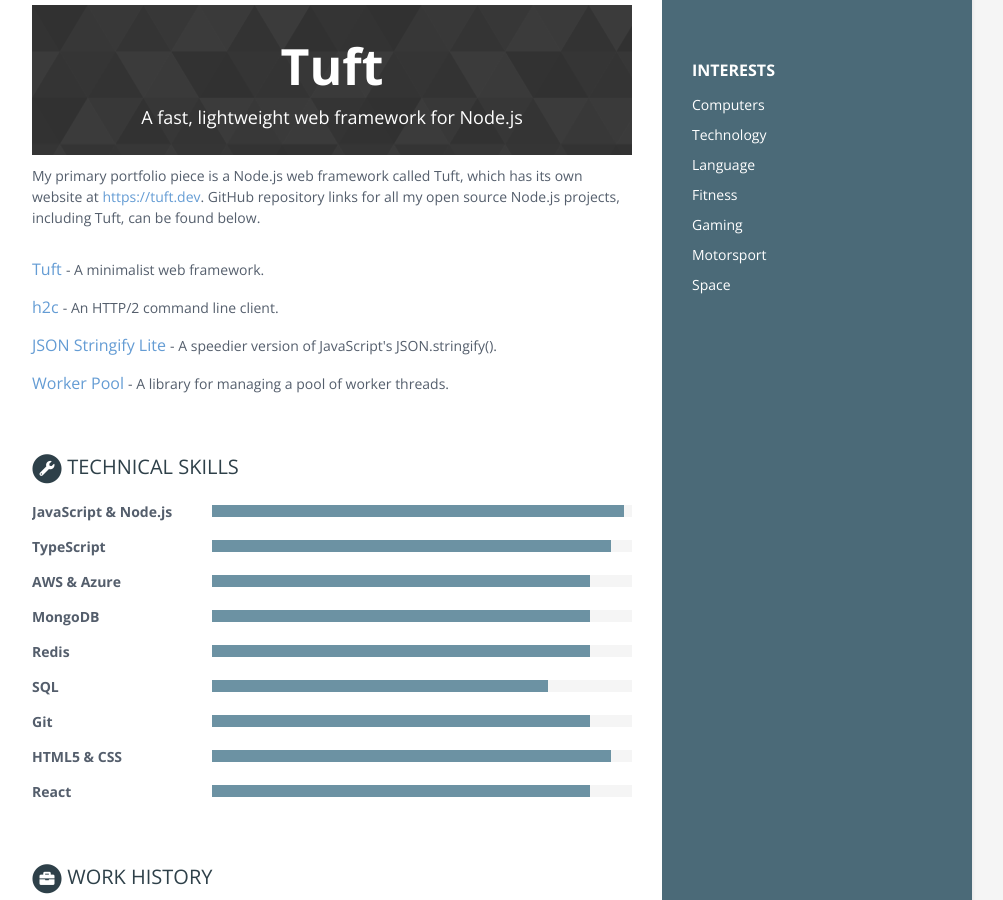
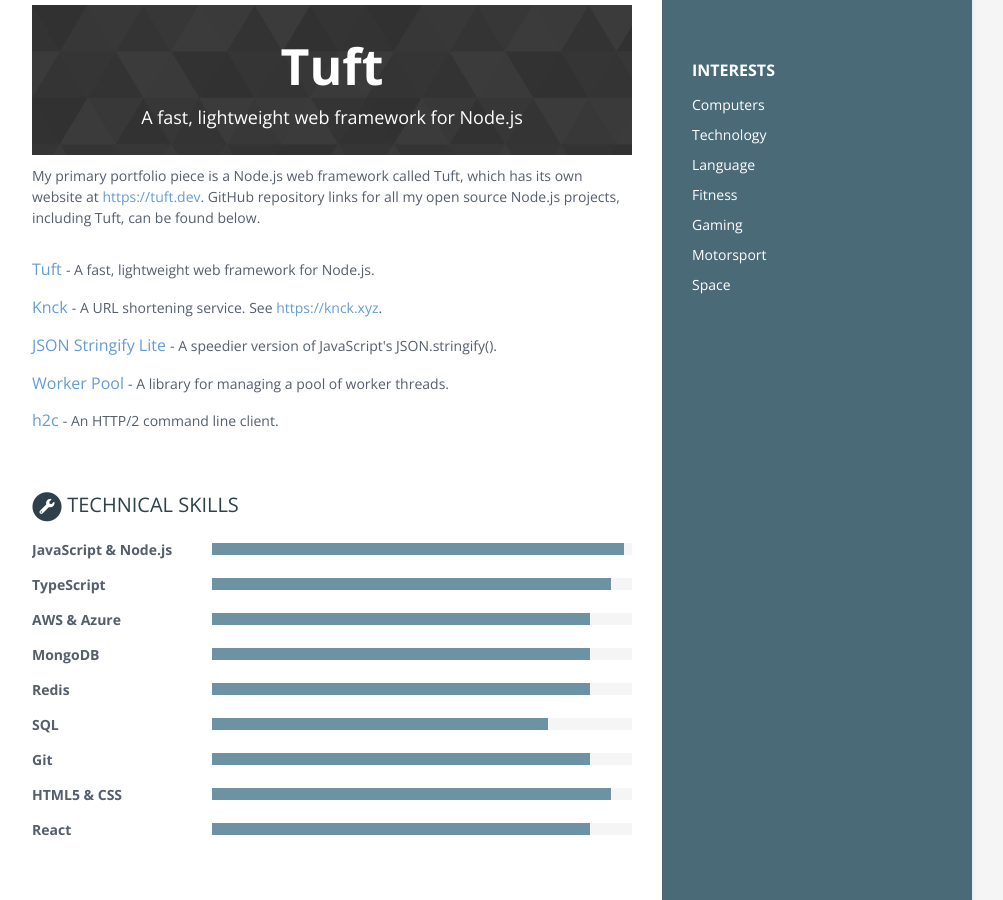
Before and after one commit to rav2040/rav2040.github.io, a Jekyll site: the page built from index.html, in a window 1280 px wide and 900 px high, scrolled down 687 px. Shown: the whole window, without its empty margins (168-1171 px from the left). Built offline with Jekyll 4.4.1, drawn with Linux system fonts in a browser that asks for light colours.

Commit message:
Update projects

```diff
--- a/_data/data.yml
+++ b/_data/data.yml
@@ -44,12 +44,13 @@
     My primary portfolio piece is a Node.js web framework called Tuft, which has its own website at <a href="https://tuft.dev" target="_blank">https://tuft.dev</a>. GitHub repository links for all my open source Node.js projects, including Tuft, can be found below.
   assignments:
     - title: Tuft
-      link: "https://github.com/tuftjs/tuft"
-      tagline: "A minimalist web framework."
+      link: https://github.com/tuftjs/tuft
+      tagline: "A fast, lightweight web framework for Node.js."
 
-    - title: h2c
-      link: "https://github.com/rav2040/h2c"
-      tagline: "An HTTP/2 command line client."
+    - title: Knck
+      link: "https://github.com/rav2040/knck"
+      tagline: >
+        A URL shortening service. See <a href="https://knck.xyz" target="_blank">https://knck.xyz</a>.
 
     - title: JSON Stringify Lite
       link: "https://github.com/rav2040/json-stringify-lite"
@@ -58,6 +59,10 @@
     - title: Worker Pool
       link: "https://github.com/rav2040/worker-pool"
       tagline: "A library for managing a pool of worker threads."
+
+    - title: h2c
+      link: "https://github.com/rav2040/h2c"
+      tagline: "An HTTP/2 command line client."
 
 skills:
   title: Technical Skills
```
